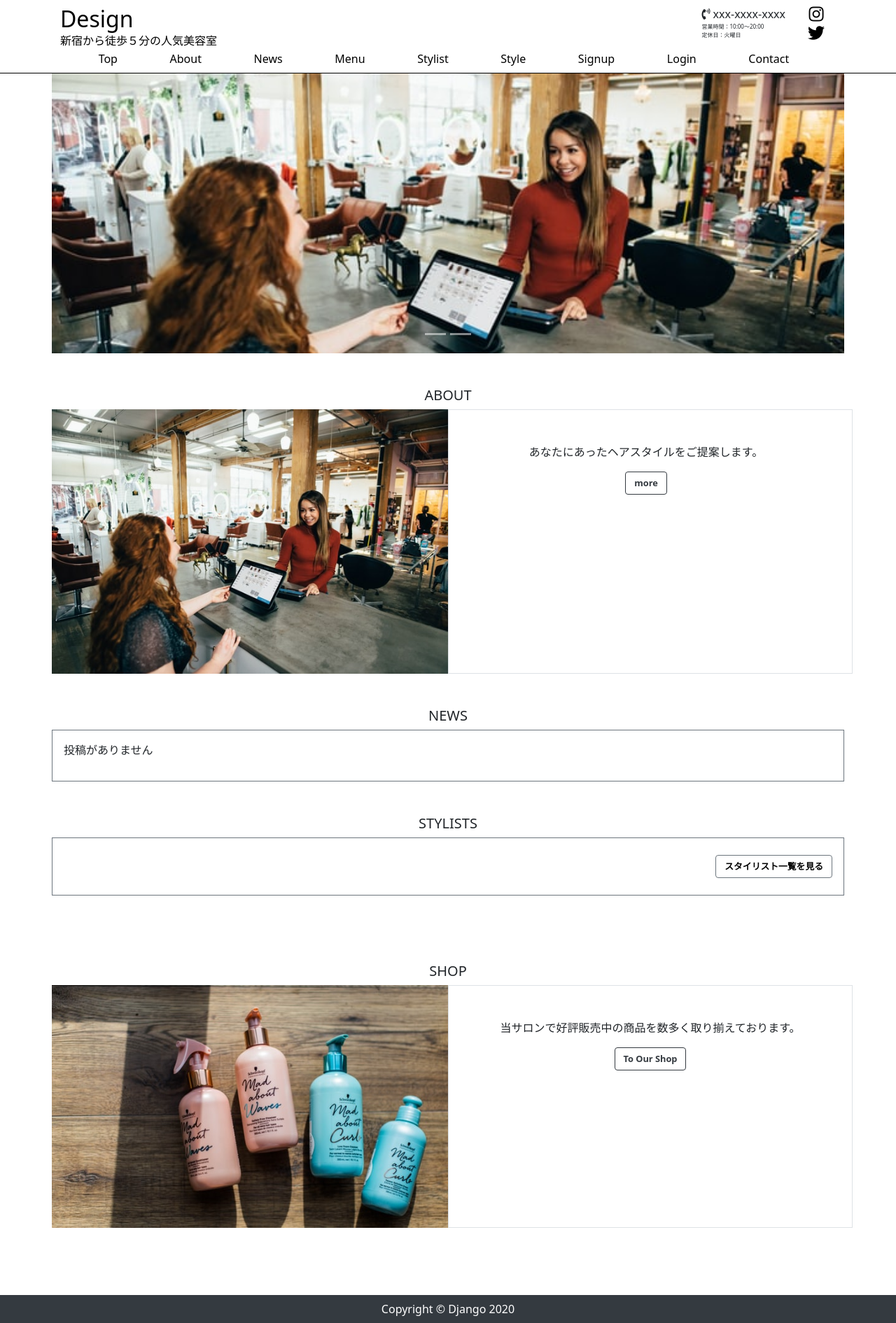
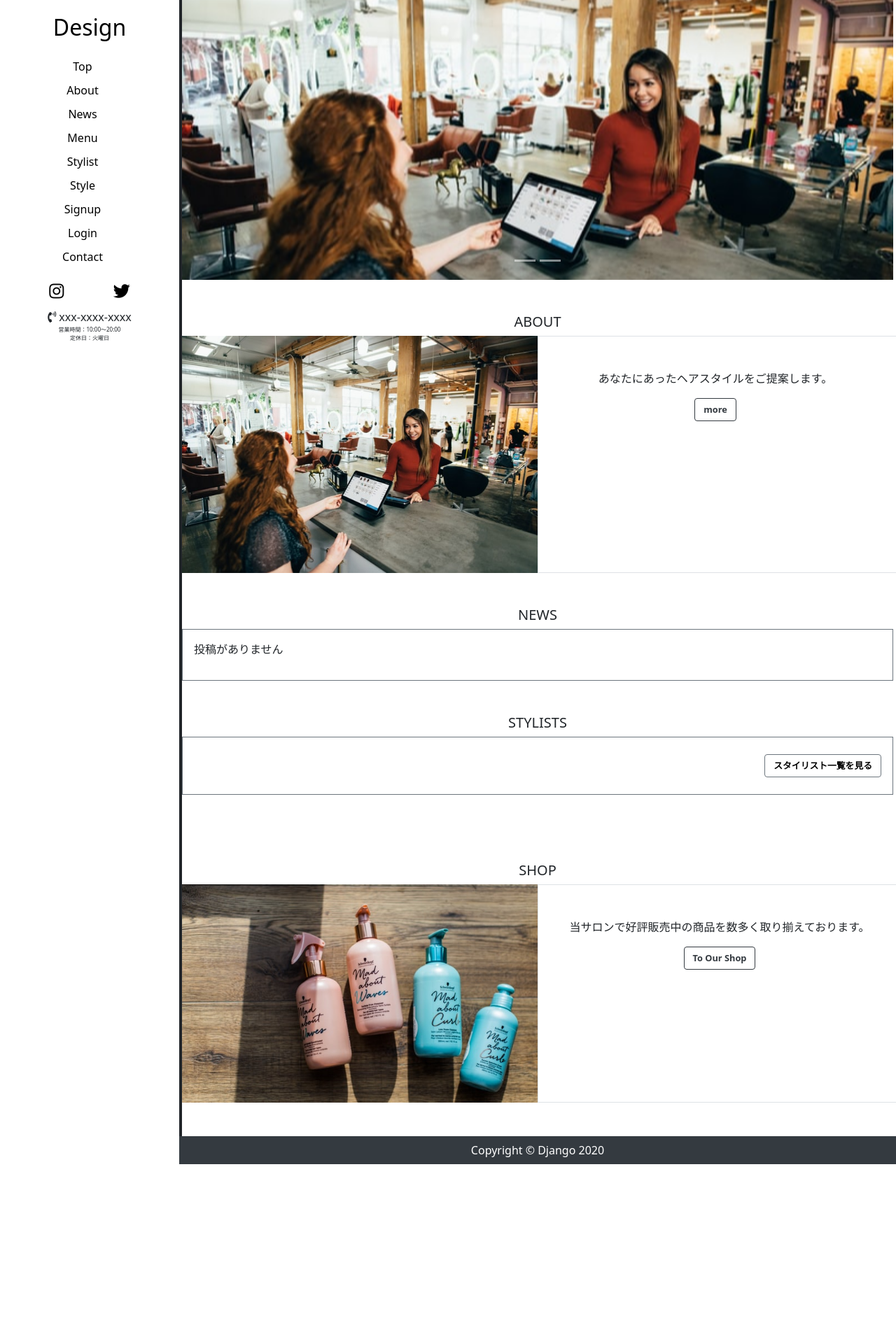
Before and after one commit to akihiro-hosoya/hair-salon, a Django app: page / in a window 1280 px wide. Shown: the whole page at 70% size. After the commit the page ends 1664 px from the top, so only its background shows below. Run offline with Django 3.2, Linux system fonts and the light colour scheme; data that the repository does not hold is empty; some libraries are stand-ins or nearby versions.

Commit message:
base.html変更

```diff
--- a/app/static/css/style.css
+++ b/app/static/css/style.css
@@ -6,16 +6,27 @@
 
 body {
     background: #fff;
+    min-height: 100vh;
     display: flex;
-    flex-flow: column;
-    min-height: 100vh;
 }
+
+.nav-bar {
+    width: 20%;
+    box-shadow: 4px 0px;
+}
+
+.side-bar {
+    position: sticky;
+    top: 20px;
+}
+
 main {
     flex: 1;
+    width: 80%;
 }
 
-footer {
-    margin-top: 3rem;
+.content {
+    min-height: 100vh;
 }
 
 a {
@@ -40,25 +51,32 @@ img {
 }
 
 /* ナビゲーション */
-.navbar {
-    border-bottom: 1px solid #000;
+.side-logo {
+    text-align: center;
 }
 .nav-menu {
     display: flex;
-    flex-direction: row;
-    justify-content: space-evenly;
+    flex-direction: column;
+    margin: 20px;
+}
+.nav-item {
+    margin: 5px;
+    padding: 0;
+    text-align: center;
 }
 .nav-link {
     padding: 0;
 }
-.header-icon {
+.side-icon {
+    display: flex;
+    justify-content: space-evenly;
+}
+.side-icon i {
+    font-size: 1.5rem;
+}
+.side-info {
+    margin: 10px 0px;
     text-align: center;
-    margin-left: 2em;
-    display: flex;
-    flex-direction: column;
-}
-.header-icon i {
-    font-size: 1.5rem;
 }
 
 /* 全体 */
--- a/app/templates/app/base.html
+++ b/app/templates/app/base.html
@@ -4,39 +4,25 @@
 <html lang="ja">
 
 <head>
-    <meta charset="UTF-8">
-    <meta name="viewport" content="width=device-width, initial-scale=1.0">
+    <meta charset="UTF-8" />
+    <meta name="viewport" content="width=device-width, initial-scale=1.0" />
     <link rel="stylesheet" href="https://stackpath.bootstrapcdn.com/bootstrap/5.0.0-alpha1/css/bootstrap.min.css"
-        integrity="sha384-r4NyP46KrjDleawBgD5tp8Y7UzmLA05oM1iAEQ17CSuDqnUK2+k9luXQOfXJCJ4I" crossorigin="anonymous">
-    <link href="https://use.fontawesome.com/releases/v5.6.1/css/all.css" rel="stylesheet">
-    <link rel="stylesheet" href="{% static 'css/style.css' %}">
-    <title>予約サイト</title>
+        integrity="sha384-r4NyP46KrjDleawBgD5tp8Y7UzmLA05oM1iAEQ17CSuDqnUK2+k9luXQOfXJCJ4I" crossorigin="anonymous" />
+    <link href="https://use.fontawesome.com/releases/v5.6.1/css/all.css" rel="stylesheet" />
+    <link rel="stylesheet" href="{% static 'css/style.css' %}" />
+    <title>美容院予約サイト</title>
 </head>
 
 <body>
-    <nav class="navbar navbar-expand-lg">
-        <div class="container">
-            <div class="row">
-                <a class="col-8" href="/">
+    <div class="nav-bar">
+        <div class="side-bar">
+            <div class="side-logo">
+                <a class="" href="/">
                     <h2 class="m-0">Design</h2>
-                    <span>新宿から徒歩５分の人気美容室</span>
-                </a>
-                <div class="col-4">
-                    <div class="d-flex justify-content-end mr-3">
-                        <div>
-                            <span><i class="fas fa-phone-volume"></i> xxx-xxxx-xxxx</span>
-                            <p style="font-size: 0.5rem;">営業時間：10:00〜20:00<br>定休日：火曜日</p>
-                        </div>
-                        <div class="header-icon">
-                            <a href="https://www.instagram.com/explore/tags/%E7%BE%8E%E5%AE%B9%E5%AE%A4/?hl=ja">
-                                <i class="fab fa-instagram"></i>
-                            </a>
-                            <a href="https://twitter.com/hashtag/%E7%BE%8E%E5%AE%B9%E5%AE%A4">
-                                <i class="fab fa-twitter"></i>
                 </a>
             </div>
-                    </div>
-                </div>
+            <div class="side-menu">
+                <div>
                     <ul class="navbar-nav ml-auto nav-menu">
                         <li class="nav-item">
                             <a class="nav-link" href="/">Top</a>
@@ -56,8 +42,7 @@
                         <li class="nav-item">
                             <a class="nav-link" href="{% url 'style_list' %}">Style</a>
                         </li>
-                    {% if user.is_authenticated %}
-                        {% if user.is_superuser %}
+                        {% if user.is_authenticated %} {% if user.is_superuser %}
                         <li class="nav-item">
                             <a class="nav-link" href="{% url 'account_staff_signup' %}">Signup(Staff)</a>
                         </li>
@@ -74,8 +59,7 @@
                         <li class="nav-item">
                             <a class="nav-link" href="{% url 'order' %}">
                                 Cart
-                            <span class="badge badge-pill badge-warning">
-                            </span>
+                                <span class="badge badge-pill badge-warning"> </span>
                             </a>
                         </li>
                         <li class="nav-item">
@@ -94,17 +78,34 @@
                         </li>
                     </ul>
                 </div>
+                <div class="side-icon">
+                    <a href="https://www.instagram.com/explore/tags/%E7%BE%8E%E5%AE%B9%E5%AE%A4/?hl=ja">
+                        <i class="fab fa-instagram"></i>
+                    </a>
+                    <a href="https://twitter.com/hashtag/%E7%BE%8E%E5%AE%B9%E5%AE%A4">
+                        <i class="fab fa-twitter"></i>
+                    </a>
                 </div>
-    </nav>
+                <div class="side-info">
+                    <span><i class="fas fa-phone-volume"></i> xxx-xxxx-xxxx</span>
+                    <p style="font-size: 0.5rem">
+                        営業時間：10:00〜20:00<br />定休日：火曜日
+                    </p>
+                </div>
+            </div>
+        </div>
+    </div>
 
     <main>
+        <div class="content">
             {% block content %}
             {% endblock %}
-    </main>
+        </div>
 
         <footer class="py-2 bg-dark">
             <p class="m-0 text-center text-white">Copyright &copy; Django 2020</p>
         </footer>
+    </main>
 
     <script src="https://cdn.jsdelivr.net/npm/popper.js@1.16.0/dist/umd/popper.min.js"
         integrity="sha384-Q6E9RHvbIyZFJoft+2mJbHaEWldlvI9IOYy5n3zV9zzTtmI3UksdQRVvoxMfooAo"
@@ -113,9 +114,7 @@
         integrity="sha384-oesi62hOLfzrys4LxRF63OJCXdXDipiYWBnvTl9Y9/TRlw5xlKIEHpNyvvDShgf/"
         crossorigin="anonymous"></script>
 
-    {% block extra_js %}
-    {% endblock %}
-
+    {% block extra_js %} {% endblock %}
 </body>
 
 </html>
```
Lines whose indentation alone changed are shown as unchanged.
